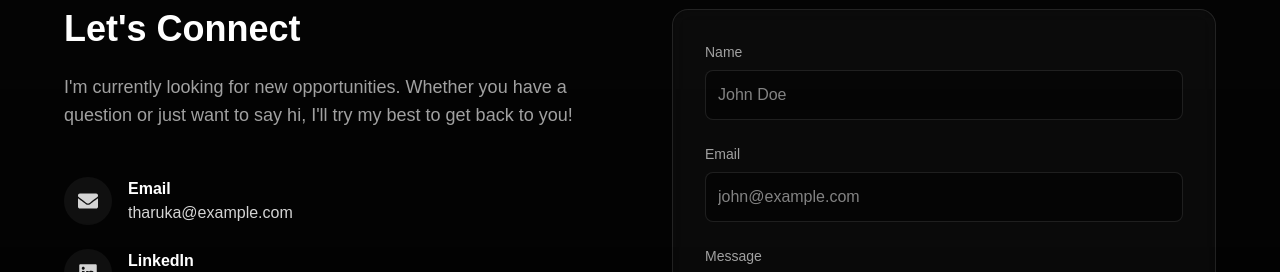
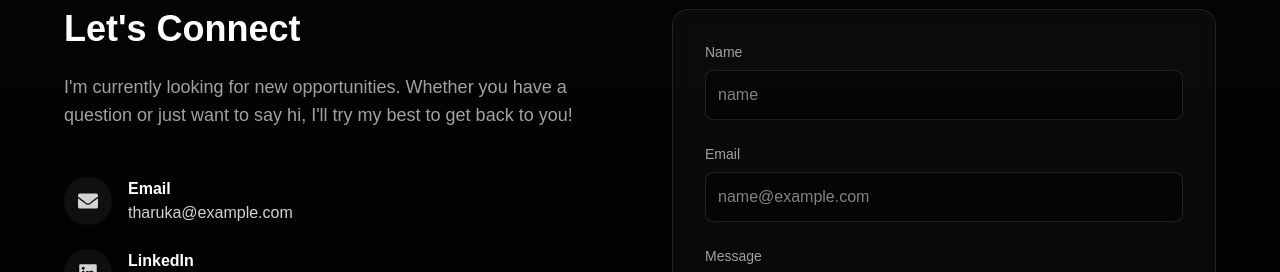
Before and after one commit to Tharuka788/portfolio, a Next.js app: page / in a window 1280 px wide. Shown: the part 2162-2434 px from the top of the page. Built offline with nearby package versions, Linux system fonts and the light colour scheme; no server answers; the database is empty.

Commit message:
update contact
update

```diff
--- a/components/Contact.tsx
+++ b/components/Contact.tsx
@@ -108,11 +108,11 @@ export const Contact = ({ profile }: ContactProps) => {
                 >
                     <div>
                         <label className="block text-sm font-medium text-neutral-400 mb-2">Name</label>
-                        <input name="name" type="text" required className="w-full bg-black/40 border border-white/10 rounded-lg p-3 text-white focus:outline-none focus:border-neon-purple transition-colors" placeholder="John Doe" />
+                        <input name="name" type="text" required className="w-full bg-black/40 border border-white/10 rounded-lg p-3 text-white focus:outline-none focus:border-neon-purple transition-colors" placeholder="name" />
                     </div>
                     <div>
                         <label className="block text-sm font-medium text-neutral-400 mb-2">Email</label>
-                        <input name="email" type="email" required className="w-full bg-black/40 border border-white/10 rounded-lg p-3 text-white focus:outline-none focus:border-neon-purple transition-colors" placeholder="john@example.com" />
+                        <input name="email" type="email" required className="w-full bg-black/40 border border-white/10 rounded-lg p-3 text-white focus:outline-none focus:border-neon-purple transition-colors" placeholder="name@example.com" />
                     </div>
                     <div>
                         <label className="block text-sm font-medium text-neutral-400 mb-2">Message</label>
```
